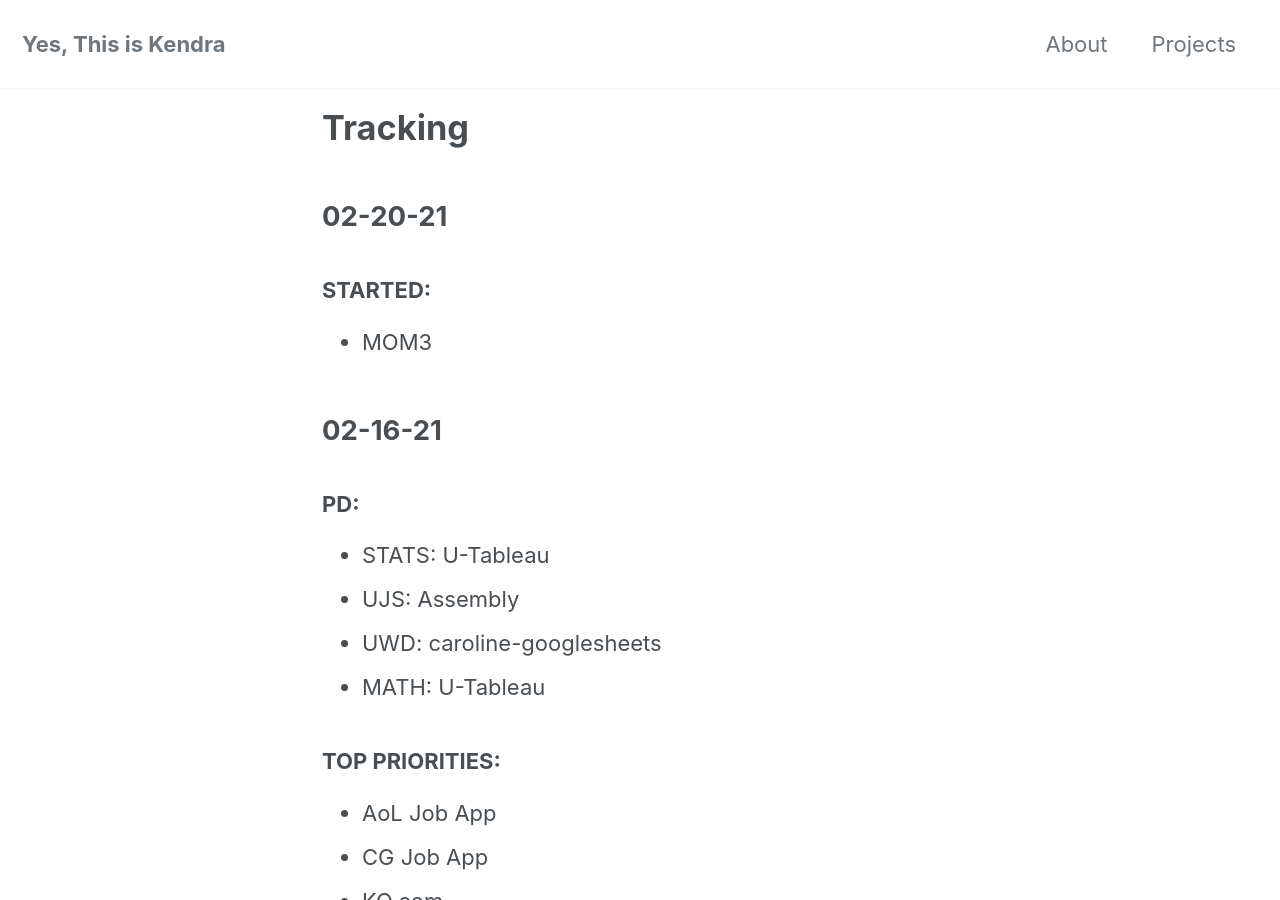
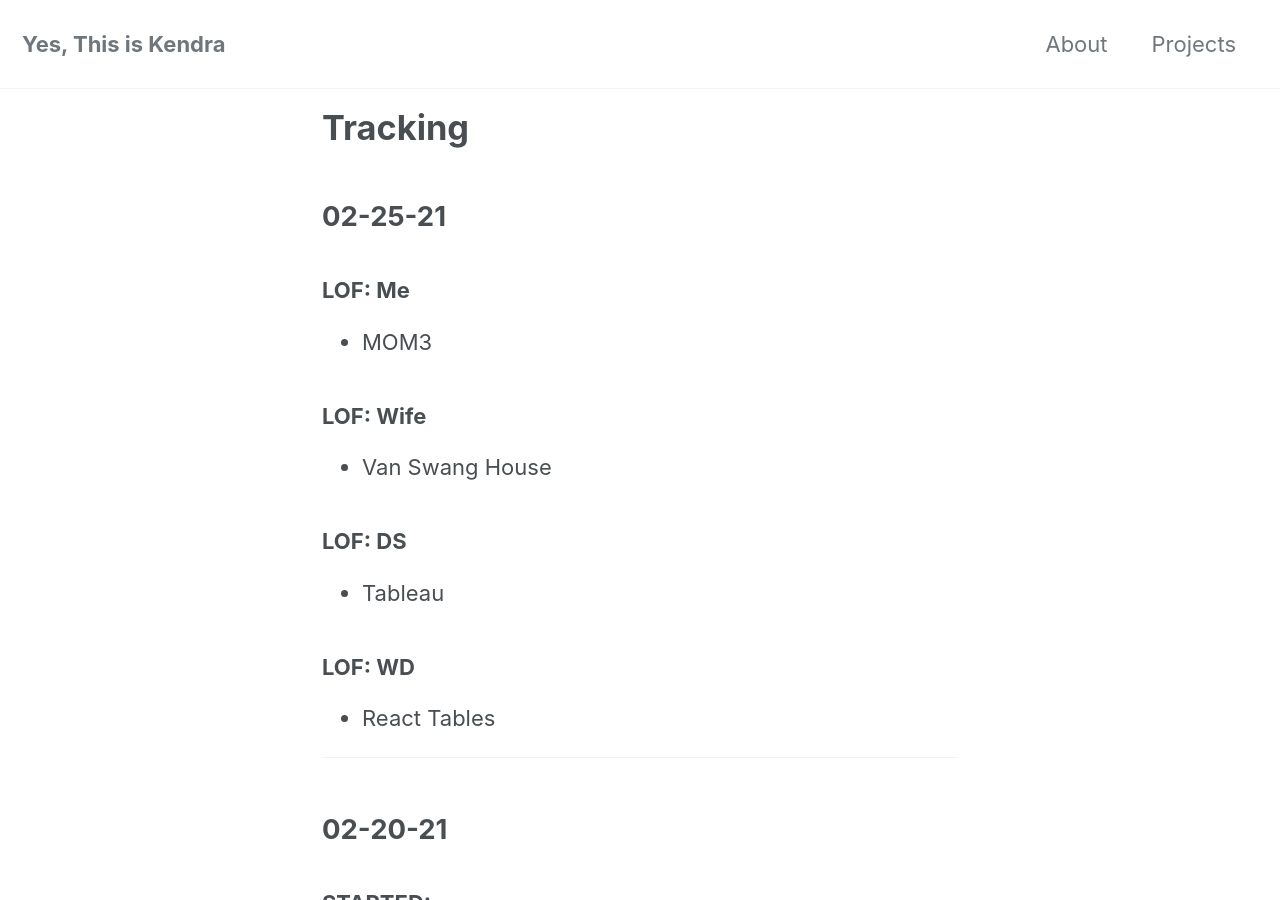
Before and after one commit to yesthisiskendra/yesthisiskendra.github.io, a Jekyll site: the page built from _pages/tracking.md, in a window 1280 px wide and 900 px high. Built offline with Jekyll 4.4.1, drawn with Linux system fonts in a browser that asks for light colours; cached includes are drawn as plain includes; nearby versions of some CDN libraries.

Commit message:
Add tracking

```diff
--- a/_pages/tracking.md
+++ b/_pages/tracking.md
@@ -2,6 +2,26 @@
 layout: home
 title: 'Tracking'
 permalink: /tracking/
+---
+
+## 02-25-21
+
+### LOF: Me
+
+- MOM3
+
+### LOF: Wife
+
+- Van Swang House
+
+### LOF: DS
+
+- Tableau
+
+### LOF: WD
+
+- React Tables
+
 ---
 
 ## 02-20-21
```
